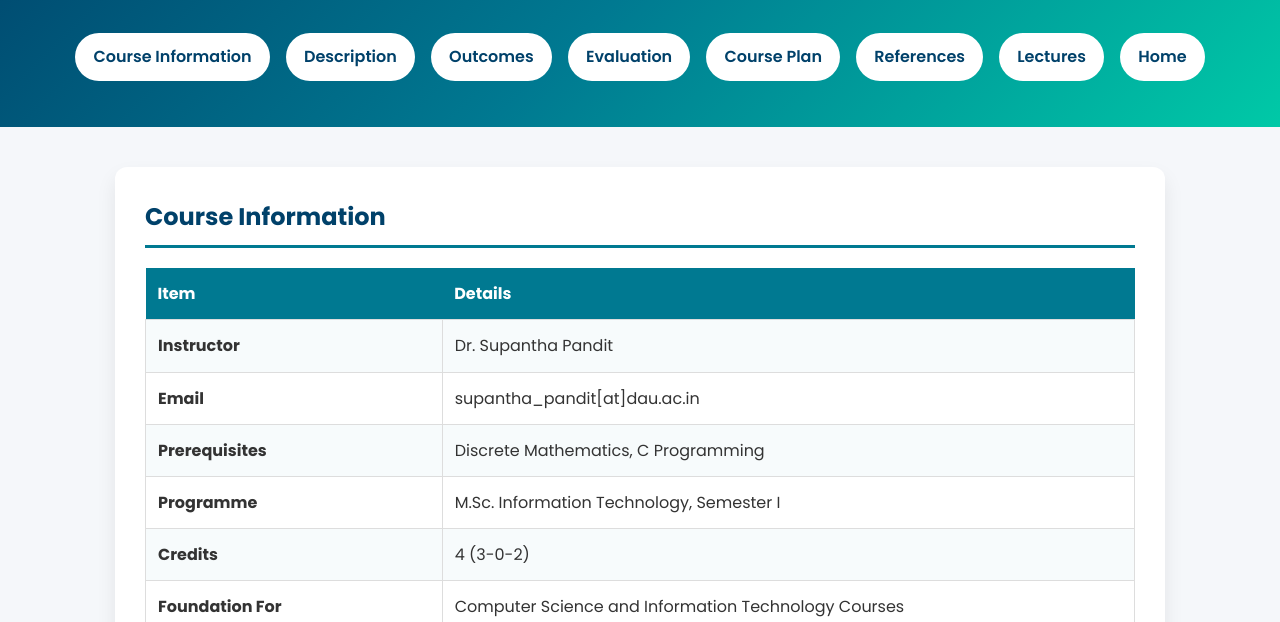
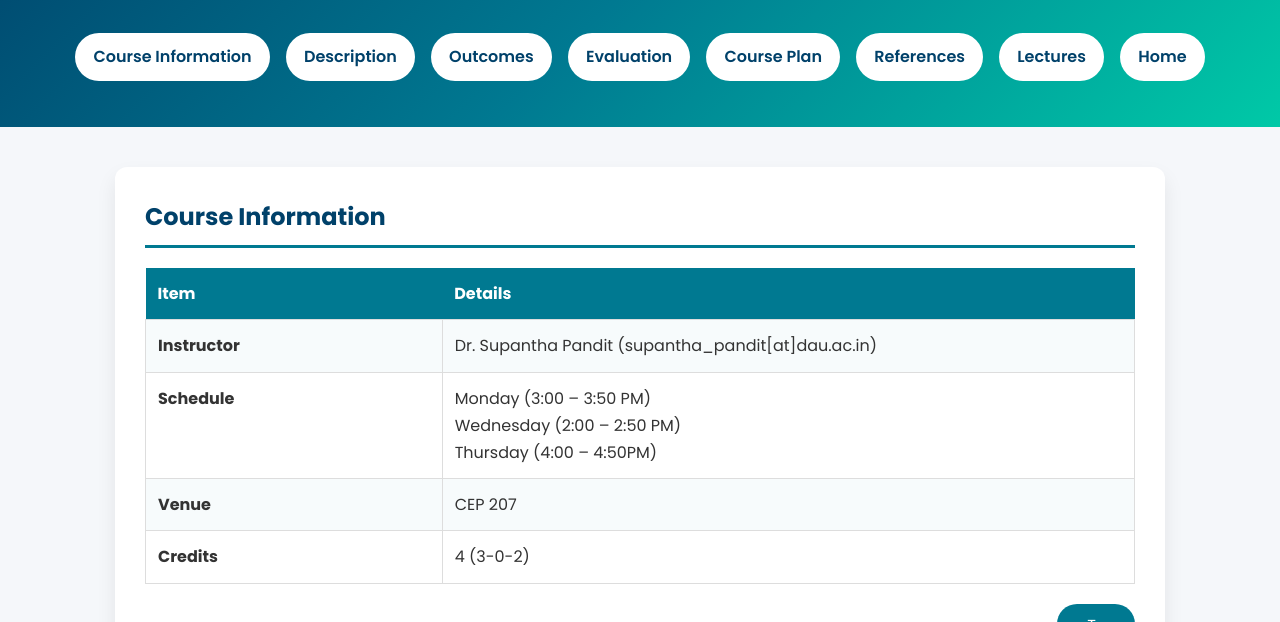
Before and after one commit to SupanthaPandit/my-website, a plain HTML site: page ds2026.html in a window 1280 px wide. Shown: the part 178-800 px from the top of the page. Drawn offline with Linux system fonts and the light colour scheme.

Commit message:
Update ds2026.html

```diff
--- a/ds2026.html
+++ b/ds2026.html
@@ -200,22 +200,17 @@ footer{
 
 <tr>
 <td><b>Instructor</b></td>
-<td>Dr. Supantha Pandit</td>
+<td>Dr. Supantha Pandit (supantha_pandit[at]dau.ac.in)</td>
 </tr>
 
 <tr>
-<td><b>Email</b></td>
-<td>supantha_pandit[at]dau.ac.in</td>
+<td><b>Schedule</b></td>
+<td>Monday (3:00 – 3:50 PM)<br> Wednesday (2:00 – 2:50 PM)<br> Thursday (4:00 – 4:50PM) </td>
 </tr>
 
 <tr>
-<td><b>Prerequisites</b></td>
-<td>Discrete Mathematics, C Programming</td>
-</tr>
-
-<tr>
-<td><b>Programme</b></td>
-<td>M.Sc. Information Technology, Semester I</td>
+<td><b>Venue</b></td>
+<td>CEP 207</td>
 </tr>
 
 <tr>
@@ -223,10 +218,7 @@ footer{
 <td>4 (3-0-2)</td>
 </tr>
 
-<tr>
-<td><b>Foundation For</b></td>
-<td>Computer Science and Information Technology Courses</td>
-</tr>
+
 
 </table>
 
```
